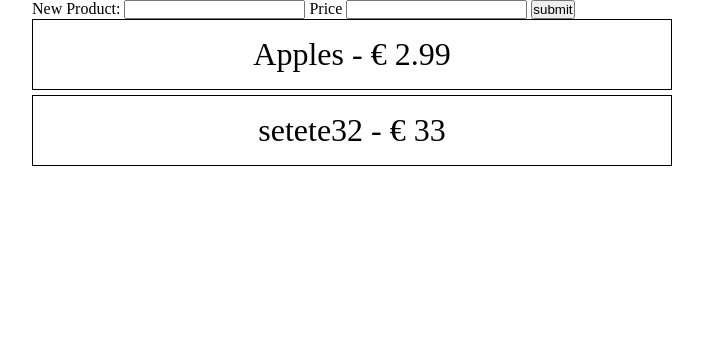
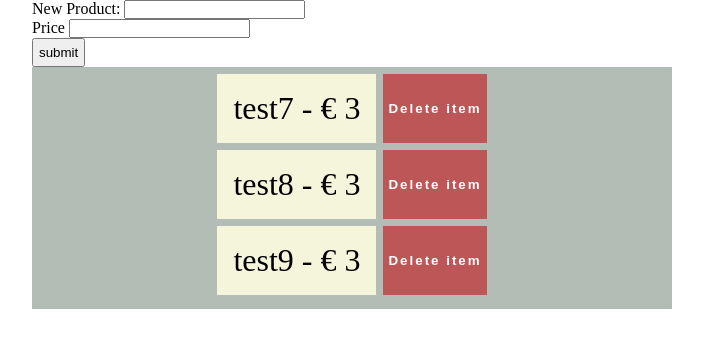
Before and after one commit to mjerta/shopping-list, a website: page public/index.html in a window 1280 px wide. Shown: the whole page, without its empty margins (288-991 px from the left). Drawn offline with Linux system fonts and the light colour scheme.

Commit message:
in progress

```diff
--- a/public/css/main.css
+++ b/public/css/main.css
@@ -10,18 +10,42 @@ main {
   margin: 0 auto;
   width: 50%;
 }
+.data-list {
+  background-color: hwb(139 33% 58% / 0.445);
+  padding: 7px;
+}
+.outer-box {
+  display: flex;
+  justify-content: center;
+  margin-bottom: 7px;
+  gap: 7px;
+}
 
-main li {
+.output {
   list-style: none;
-  border: 1px solid;
-  margin-bottom: 5px;
   font-size: 2rem;
   text-align: center;
   padding: 1rem;
   cursor: pointer;
+  background-color: beige;
+}
+
+button[type="submit"] {
+  padding: 5px;
 }
 
 input[type="number"] {
   margin: 0;
   appearance: textfield;
 }
+
+.delete-button {
+  padding: 5px;
+  /* height: 50%; */
+  cursor: pointer;
+  background-color: rgb(189, 87, 87);
+  color: white;
+  font-weight: bold;
+  letter-spacing: 2px;
+  border: none;
+}
--- a/public/data.json
+++ b/public/data.json
@@ -1,12 +1,16 @@
 {
   "shoppingList": [
     {
-      "product": "Apples",
-      "price": 2.99
+      "product": "test7",
+      "price": "3"
     },
     {
-      "product": "setete32",
-      "price": "33"
+      "product": "test8",
+      "price": "3"
+    },
+    {
+      "product": "test9",
+      "price": "3"
     }
   ]
 }
--- a/public/index.html
+++ b/public/index.html
@@ -9,13 +9,17 @@
   <body>
     <main>
       <form id="data-form">
-        <label for="article">New Product:</label>
-        <input type="text" id="article-data" name="article" />
-        <label for="price">Price</label>
-        <input type="number" name="price" id="price-data" />
+        <div class="outer-box-input">
+          <label for="article">New Product:</label>
+          <input type="text" id="article-data" name="article" />
+        </div>
+        <div class="outer-box-input">
+          <label for="price">Price</label>
+          <input type="number" name="price" id="price-data" />
+        </div>
         <button type="submit">submit</button>
       </form>
-      <ul class="data-list"></ul>
+      <div class="data-list"></div>
     </main>
     <script src="./script.js"></script>
   </body>
--- a/public/script.js
+++ b/public/script.js
@@ -58,12 +58,23 @@ async function getData() {
 
   const shoppingList = data.shoppingList;
 
+  let iterator = 0;
   shoppingList.forEach((element) => {
     if (!existingItems.has(element.product)) {
-      const listItem = document.createElement("li");
-      listItem.classList.add("li-item");
-      listItem.textContent = `${element.product} - \u20AC ${element.price}`;
-      list.appendChild(listItem);
+      iterator++;
+      const outerBox = document.createElement("div");
+      const output = document.createElement("div");
+      const button = document.createElement("button");
+      outerBox.classList.add("outer-box");
+      button.classList.add("delete-button");
+      button.dataset.count = iterator;
+      output.classList.add("output");
+      output.dataset.count = iterator;
+      output.textContent = `${element.product} - \u20AC ${element.price}`;
+      button.textContent = "Delete item";
+      outerBox.appendChild(output);
+      outerBox.appendChild(button);
+      list.appendChild(outerBox);
       existingItems.add(element.product); // Add the new item to the set
     }
   });
@@ -75,12 +86,14 @@ async function getAllElements(selector) {
   return allElements;
 }
 
-async function clickListElement(list, callBack) {
-  const arr = await callBack(list);
-
-  arr.forEach((item) => {
-    console.log(item);
-  });
+function addDeleteFunctionality(callback) {
+  for (let i = 0; i < callback.length; i += 2) {
+    //this are the two i want to compare with each other
+    console.log(callback[i].getAttribute("data-count"));
+    console.log(callback[i].textContent);
+    console.log(callback[i + 1].getAttribute("data-count"));
+  }
 }
 
-clickListElement(".li-item", getAllElements);
+const dataAttribute = "[data-count]";
+getAllElements(dataAttribute).then(addDeleteFunctionality);
```
Also changed, not shown: server.js (+9 -0 lines).
